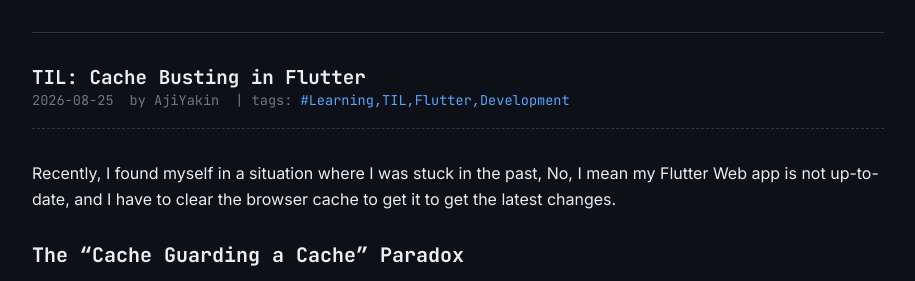
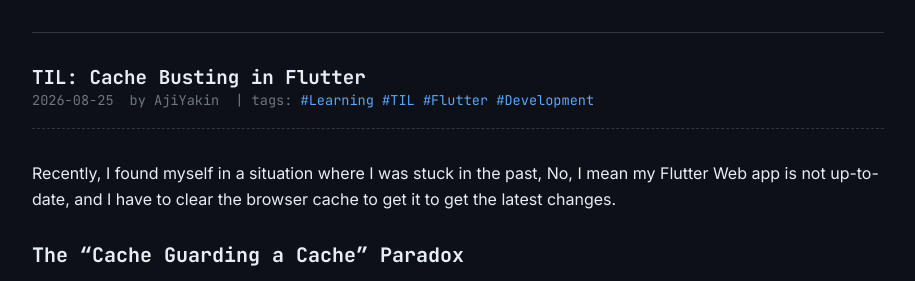
Before and after one commit to theikalman/theikalman.github.io, a Jekyll site: the page built from _posts/2026-08-25-til-cache-busting-in-flutter.md, in a window 1280 px wide. Shown: the part 173-454 px from the top of the page, without its empty margins (182-1097 px from the left). Built offline with Jekyll 4.4.1, drawn with Linux system fonts in a browser that asks for light colours.

Commit message:
chore: fix tags layout

```diff
--- a/_posts/2026-08-25-til-cache-busting-in-flutter.md
+++ b/_posts/2026-08-25-til-cache-busting-in-flutter.md
@@ -4,7 +4,10 @@
 date:   2026-08-25 00:00:01
 categories: Learning
 tags:
-    - Learning,TIL,Flutter,Development
+    - Learning
+    - TIL
+    - Flutter
+    - Development
 ---
 
 Recently, I found myself in a situation where I was stuck in the past, No, I mean my Flutter
```
